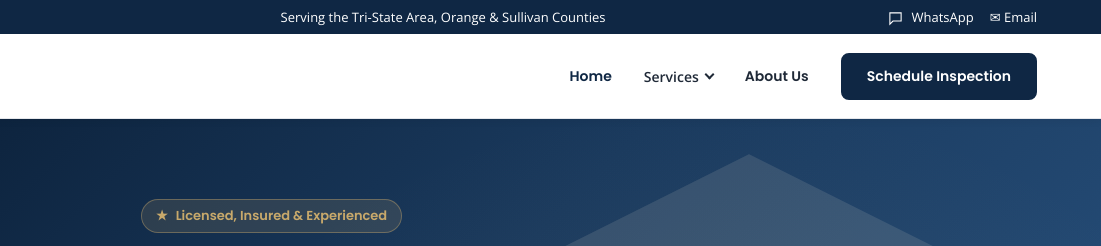
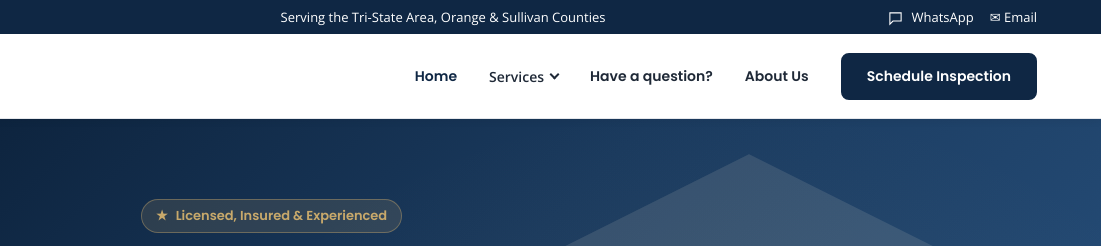
Before and after one commit to simonschwartz20-dev/prestigeinspectionsusa, a plain HTML site: page index.html in a window 1280 px wide. Shown: the top 246 px of the page, 179-1280 px from the left. Drawn offline with nearby package versions, Linux system fonts and the light colour scheme.

Commit message:
Add FAQ link to navigation in index.html

```diff
--- a/index.html
+++ b/index.html
@@ -46,6 +46,7 @@ Serving the Tri-State Area, Orange &amp; Sullivan Counties
 <nav>
 <a class="active" href="index.html">Home</a>
 <details class="service-nav"><summary>Services</summary><div class="service-dropdown"><a href="home-inspections.html">Home Inspections</a><a href="sewer-scope.html">Sewer Scope</a><a href="radon-testing.html">Radon Testing</a></div></details>
+<a href="faq.html">Have a question?</a>
 <a class="" href="about.html">About Us</a>
 <a class="btn btn-primary" href="index.html#contact">Schedule Inspection</a>
 </nav>
@@ -56,6 +57,7 @@ Serving the Tri-State Area, Orange &amp; Sullivan Counties
 <div class="mobile-menu" id="mobileMenu">
 <a href="index.html">Home</a>
 <details class="service-nav"><summary>Services</summary><div class="service-dropdown"><a href="home-inspections.html">Home Inspections</a><a href="sewer-scope.html">Sewer Scope</a><a href="radon-testing.html">Radon Testing</a></div></details>
+<a href="faq.html">Have a question?</a>
 <a href="about.html">About Us</a>
 <a class="btn btn-primary" href="index.html#contact">Schedule
 Inspection</a>
```
